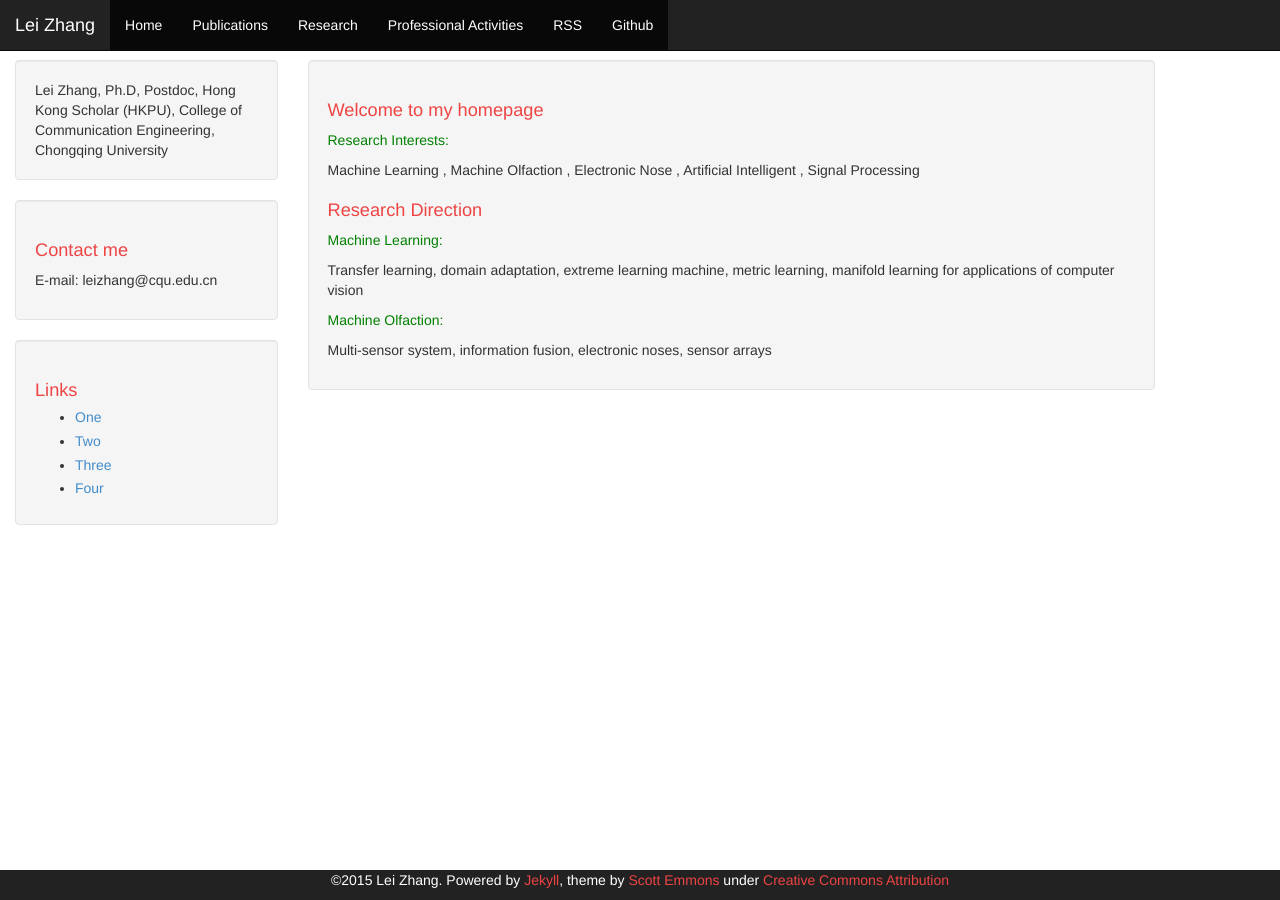
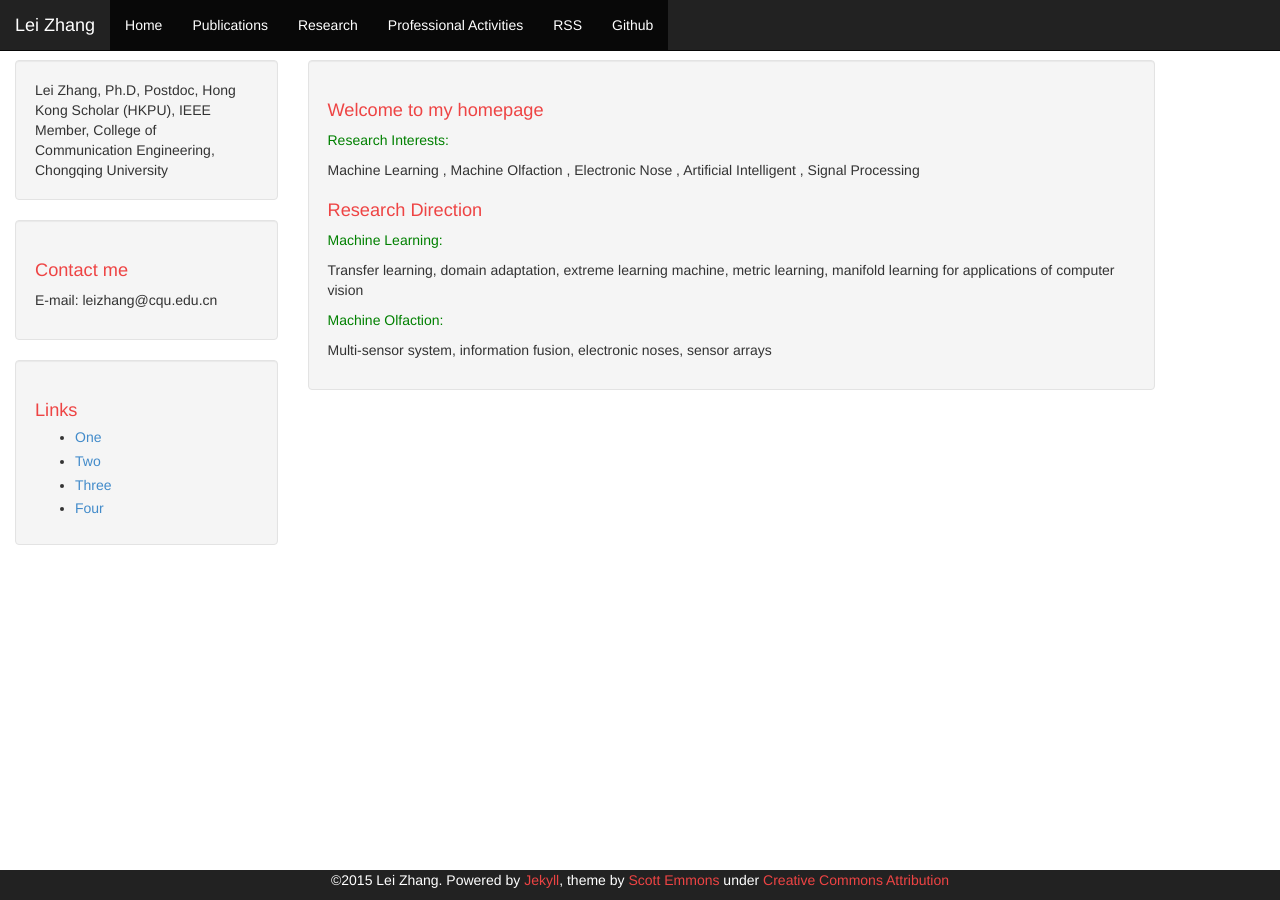
Before and after one commit to DrLeiZhang/website, a Jekyll site: the page built from index.html, in a window 1280 px wide. Built offline with Jekyll 4.4.1, drawn with Linux system fonts in a browser that asks for light colours; Markdown is read by kramdown in place of the engine named in the settings; the list of posts is cut into pages by our own code.

Commit message:
Update
Signed-off-by: leizhang@cqu.edu.cn <leizhang@cqu.edu.cn>

```diff
--- a/_config.yml
+++ b/_config.yml
@@ -1,7 +1,7 @@
 # Jekyll configuration
 
 name: Lei Zhang
-description: Lei Zhang, Ph.D, Postdoc, Hong Kong Scholar (HKPU), College of Communication Engineering, Chongqing University
+description: Lei Zhang, Ph.D, Postdoc, Hong Kong Scholar (HKPU), IEEE Member, College of Communication Engineering, Chongqing University
 
 
 # url is currently only used only for the RSS feed in feed.xml
```
